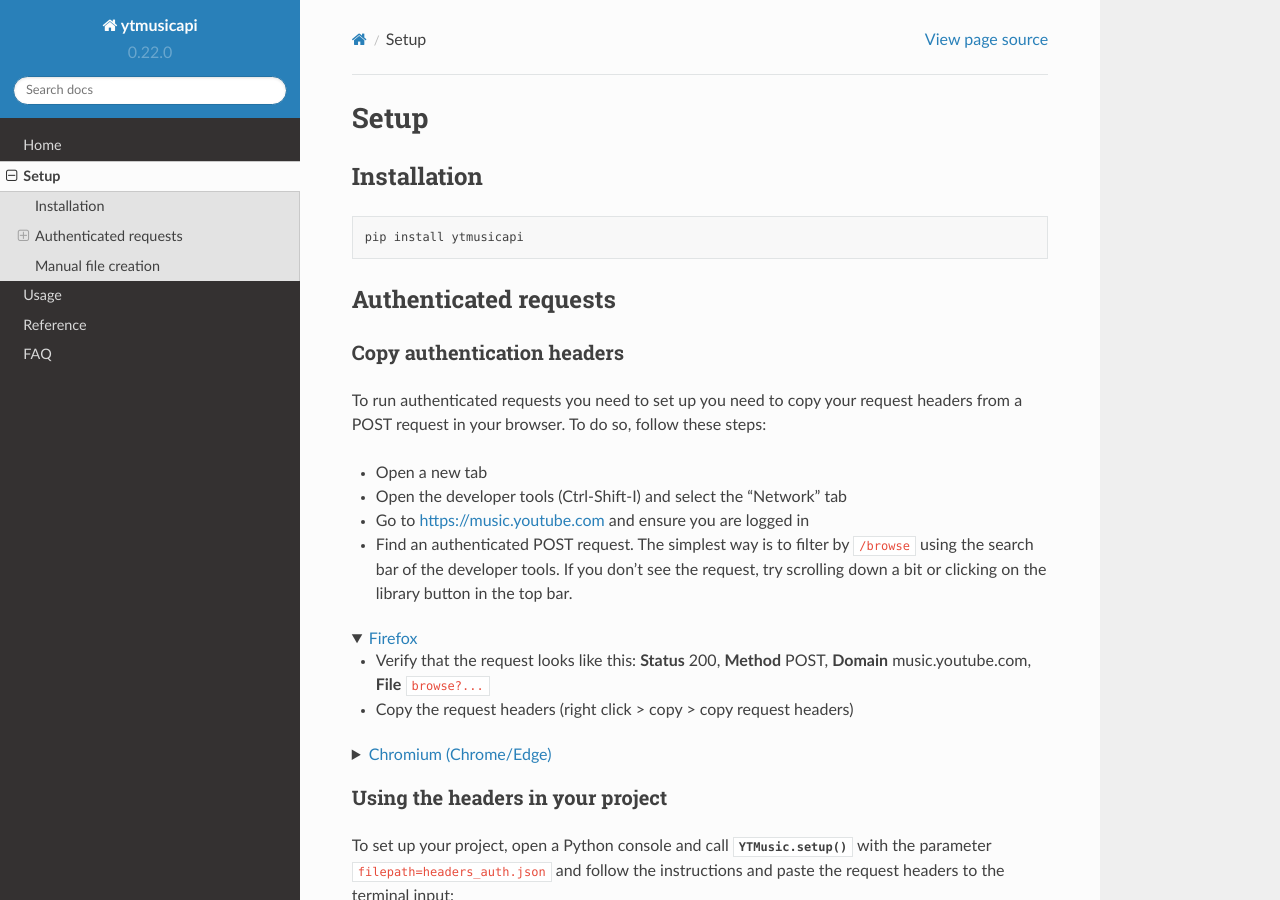
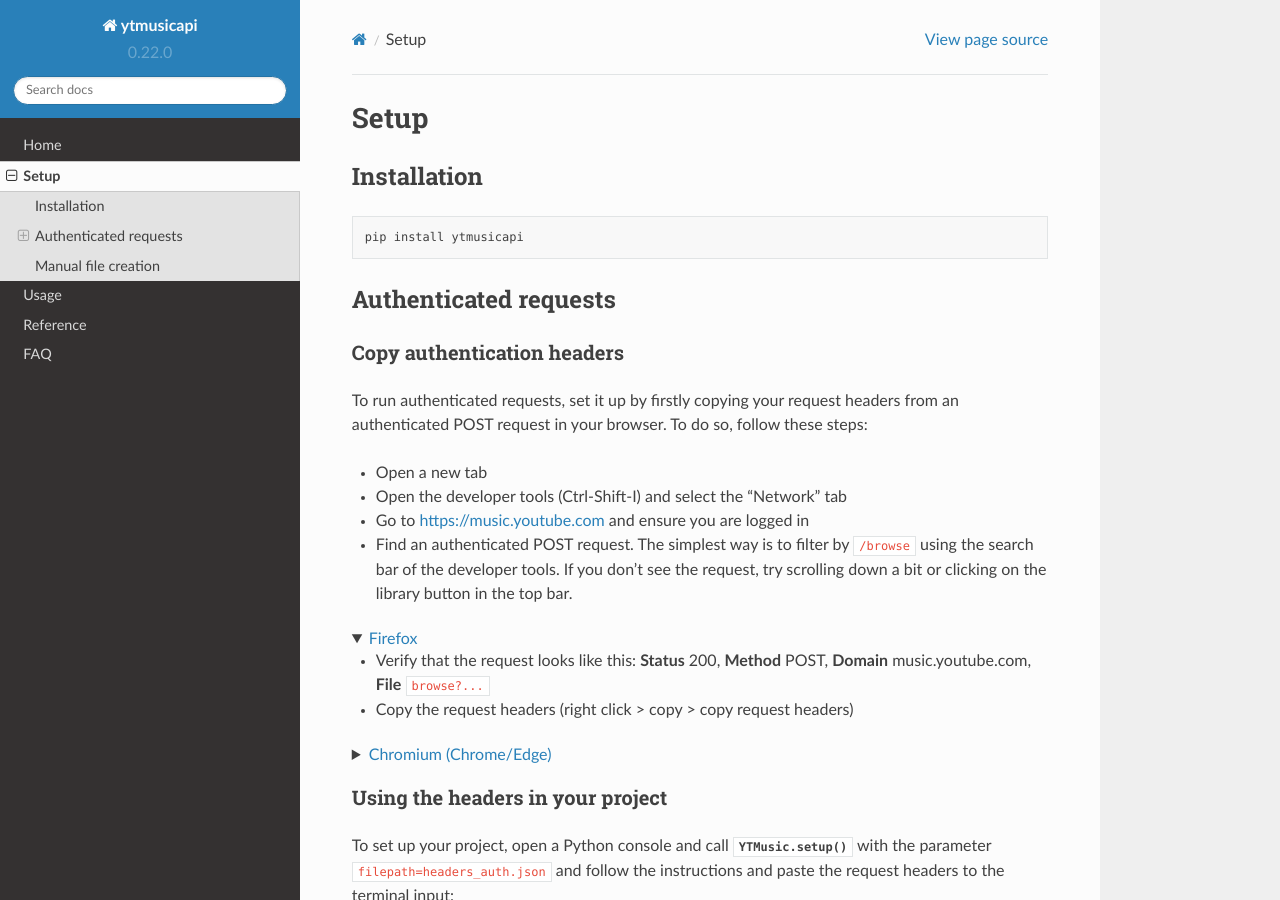
Before and after one commit to sigma67/ytmusicapi, a Sphinx documentation site: the page built from docs/source/setup.rst, in a window 1280 px wide and 900 px high. Built offline with Sphinx 7.4.7 and the Read the Docs theme 2.0.0, drawn with Linux system fonts in a browser that asks for light colours.

Commit message:
Update setup.rst
Added a bit more clarity

```diff
--- a/docs/source/setup.rst
+++ b/docs/source/setup.rst
@@ -13,7 +13,7 @@ Authenticated requests
 Copy authentication headers
 ^^^^^^^^^^^^^^^^^^^^^^^^^^^
 
-To run authenticated requests you need to set up you need to copy your request headers from a POST request in your browser.
+To run authenticated requests, set it up by firstly copying your request headers from an authenticated POST request in your browser.
 To do so, follow these steps:
 
 - Open a new tab
```
